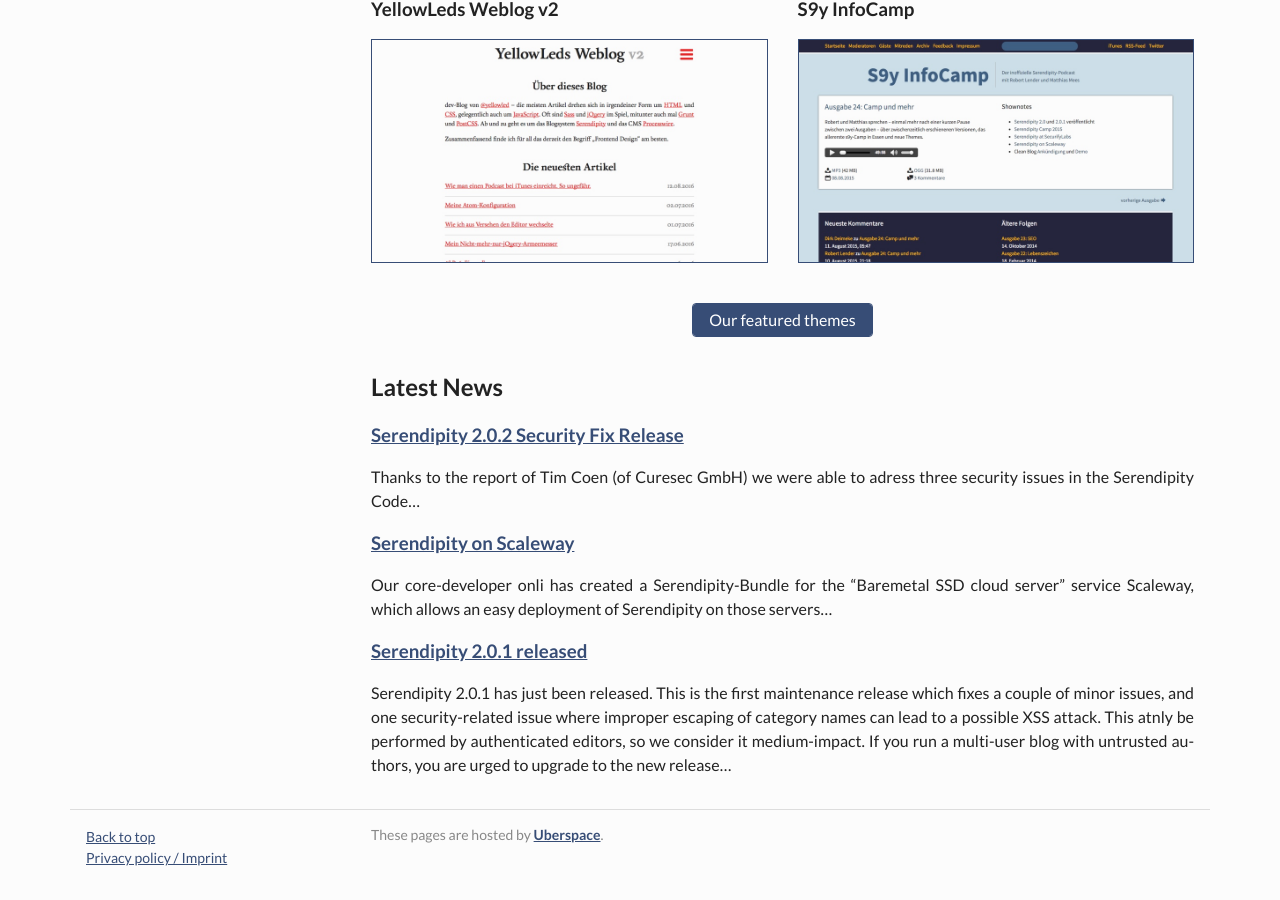
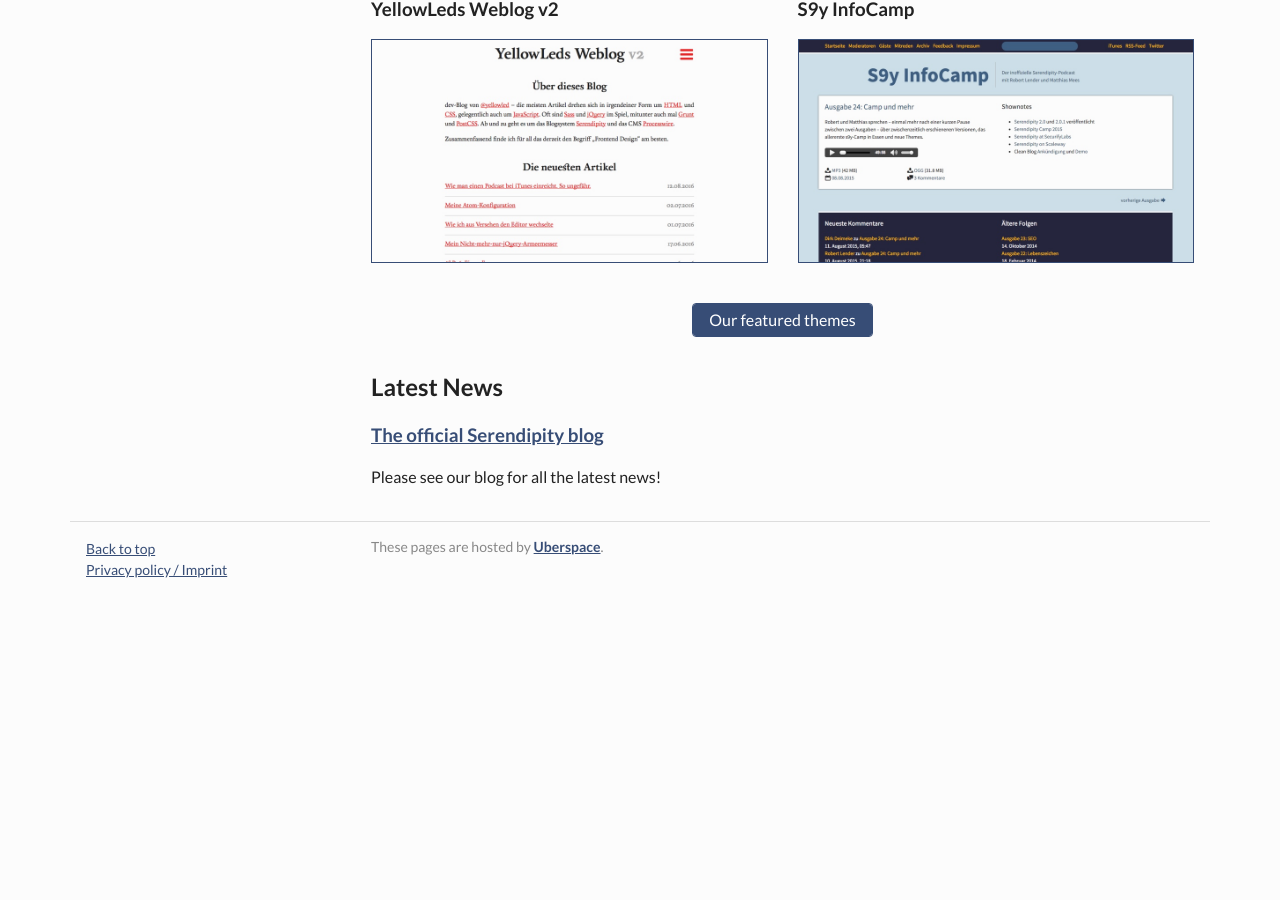
Before and after one commit to s9y/s9y.github.io, a Jekyll site: the page built from index.md, in a window 1280 px wide and 900 px high, scrolled down 1263 px. Built offline with Jekyll 4.4.1, drawn with Linux system fonts in a browser that asks for light colours; after the commit the page ends 1875 px from its top, so only the background shows below that.

Commit message:
News feed from blog doesn't work due to CORS.
Due to missing "Access-Control-Allow-Origin"
headers from blog.s9y.org on U7 the jFeed
powered feed does not work.

Set a "dummy" feed item to redirect readers
to our blog.

Signed-off-by: Thomas Hochstein <thh@inter.net>

```diff
--- a/index.md
+++ b/index.md
@@ -43,11 +43,7 @@ title: Serendipity -  A reliable, secure and extensible PHP blog
 <section id="home-news" markdown="1" data-rss="https://blog.s9y.org/feeds/atom10.xml">
 ## Latest News
 
- 1. ### [Serendipity 2.0.2 Security Fix Release](https://blog.s9y.org/archives/265-Serendipity-2.0.2-Security-Fix-Release.html)
-    Thanks to the report of Tim Coen (of Curesec GmbH) we were able to adress three security issues in the Serendipity Code…
- 2. ### [Serendipity on Scaleway](https://blog.s9y.org/archives/264-Serendipity-on-Scaleway.html)
-    Our core-developer onli has created a Serendipity-Bundle for the "Baremetal SSD cloud server" service Scaleway, which allows an easy deployment of Serendipity on those servers…
- 3. ### [Serendipity 2.0.1 released](https://blog.s9y.org/archives/263-Serendipity-2.0.1-released.html)
-    Serendipity 2.0.1 has just been released. This is the first maintenance release which fixes a couple of minor issues, and one security-related issue where improper escaping of category names can lead to a possible XSS attack. This atnly be performed by authenticated editors, so we consider it medium-impact. If you run a multi-user blog with untrusted authors, you are urged to upgrade to the new release…
+ 1. ### [The official Serendipity blog](https://blog.s9y.org/)
+    Please see our blog for all the latest news!
 {:#news-list}
 </section>
```
